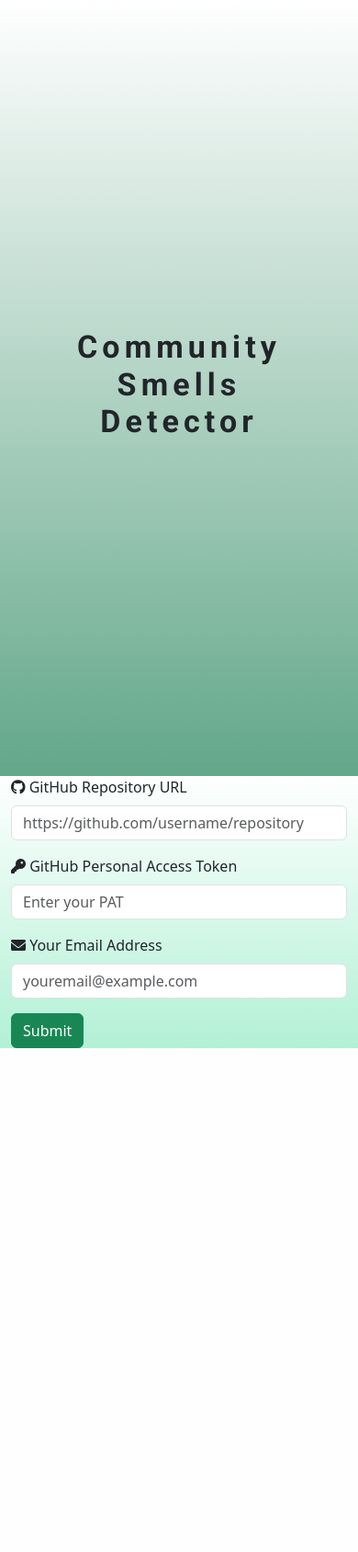
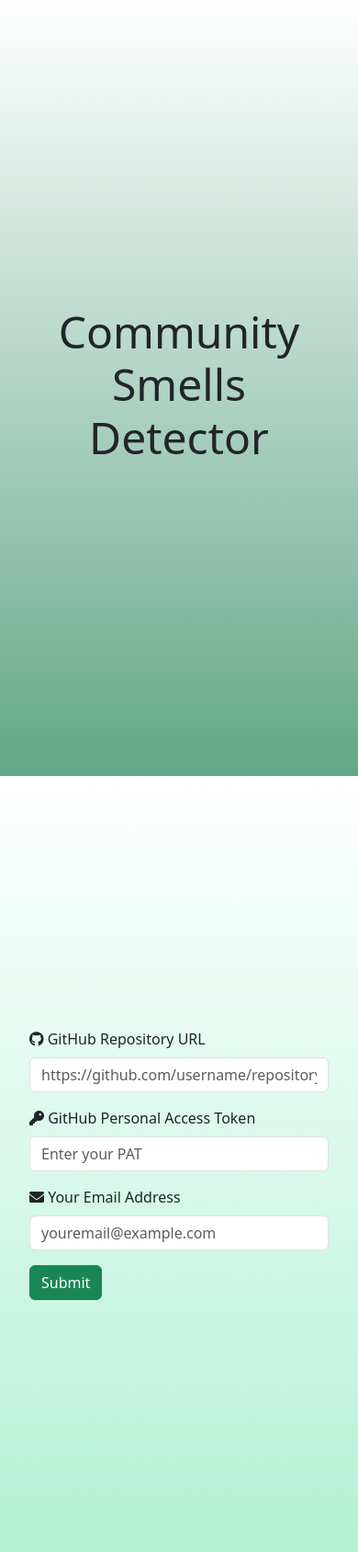
Before and after one commit to CSCI5308/course-project-g01, a Flask app: page / in a window 390 px wide. Shown: the whole page at 92% size. Before the commit the page ends 1140 px from the top, so only its background shows below. Run offline with Flask 3, Linux system fonts and the light colour scheme.

Commit message:
style: update styles.css for improved layout and responsiveness

```diff
--- a/MLbackend/static/style/styles.css
+++ b/MLbackend/static/style/styles.css
@@ -1,28 +1,3 @@
-.bg-Color{
-    background: hsla(154, 68%, 82%, 1);
-
-background: linear-gradient(90deg, hsla(154, 68%, 82%, 1) 0%, hsla(154, 70%, 91%, 1) 49%, hsla(0, 0%, 100%, 1) 100%);
-
-background: -moz-linear-gradient(90deg, hsla(154, 68%, 82%, 1) 0%, hsla(154, 70%, 91%, 1) 49%, hsla(0, 0%, 100%, 1) 100%);
-
-background: -webkit-linear-gradient(90deg, hsla(154, 68%, 82%, 1) 0%, hsla(154, 70%, 91%, 1) 49%, hsla(0, 0%, 100%, 1) 100%);
-
-filter: progid: DXImageTransform.Microsoft.gradient( startColorstr="#B0F0D4", endColorstr="#D8F8EA", GradientType=1 );
-}
-
-.bg-color2{
-    background: hsla(154, 28%, 52%, 1);
-
-background: linear-gradient(90deg, hsla(154, 28%, 52%, 1) 0%, hsla(0, 0%, 100%, 1) 100%);
-
-background: -moz-linear-gradient(90deg, hsla(154, 28%, 52%, 1) 0%, hsla(0, 0%, 100%, 1) 100%);
-
-background: -webkit-linear-gradient(90deg, hsla(154, 28%, 52%, 1) 0%, hsla(0, 0%, 100%, 1) 100%);
-
-filter: progid: DXImageTransform.Microsoft.gradient( startColorstr="#62A789", endColorstr="#FFFFFF", GradientType=1 );
-}
-
-
 .content {
     min-height: 100vh;            /* At least the full viewport height */
     width: 100%;                  /* Full width */
@@ -33,70 +8,52 @@ filter: progid: DXImageTransform.Microsoft.gradient( startColorstr="#62A789", en
     box-sizing: border-box;       /* Include padding in width calculations */
 }
 
-.content form {
-    width: 100%;                  /* Form takes full width */
-    max-width: 600px;             /* Max width to control form size */
-    margin: 0 auto;               /* Center form horizontally */
-    padding: 20px;                /* Add padding around form content */
-    box-sizing: border-box;       /* Include padding in width calculations */
+.content-form {
+    min-height: 100vh;            /* At least the full viewport height */
+    width: 100%;                  /* Full width */
+    display: grid;                /* Grid layout for easy centering */
+    align-items: center;          /* Vertically center items within the grid */
+    padding: 20px;
+    box-sizing: border-box;             /* Add padding to the container */
 }
 
-.mui-textfield {
-    width: 100%;                  /* Ensure textfield takes full width */
-    margin-bottom: 20px;          /* Add space between input fields */
+.bg-Color {
+    background: linear-gradient(to top, hsla(154, 68%, 82%, 1) 0%, hsla(154, 70%, 91%, 1) 49%, hsla(0, 0%, 100%, 1) 100%);
 }
 
-.mui-textfield input {
-    width: 100%;                  /* Ensure the input field takes full width */
-    padding: 10px;                /* Add padding for better readability */
-    box-sizing: border-box;       /* Include padding in width calculations */
-    font-size: 16px;              /* Optional: Adjust font size */
-}
-
-
-.bg-green{
-    background-color:#62A789;
+.bg-color2 {
+    background: linear-gradient(to top, hsla(154, 28%, 52%, 1) 0%, hsla(0, 0%, 100%, 1) 100%);
 }
 
 .heading-text {
-    font-family: "Roboto", sans-serif; /* Or your preferred font */
-    font-weight: bold;
-    font-size: 34px; /* Adjust the font size as needed */
-    overflow: hidden;
-    white-space: nowrap;
-    letter-spacing: 0.15em;
-  }
+    font-size: 3em;
+}
 
-/* Loader Overlay */
-.loader-overlay {
-    display: none; /* Hidden by default */
+.overlay {
     position: fixed;
     top: 0;
     left: 0;
-    width: 100%;
-    height: 100%;
-    background-color: rgba(0, 0, 0, 0.5); /* Semi-transparent black overlay */
-    z-index: 9998; /* Behind the loader */
+    right: 0;
+    bottom: 0;
+    background-color: rgba(255, 255, 255, 0.7);
+    display: flex;
+    align-items: center;
+    justify-content: center;
+    z-index: 9999;
 }
 
-/* Loader */
-.loader {
-    display: none; /* Hidden by default */
-    position: fixed;
-    left: 50%;
-    top: 50%;
-    transform: translate(-50%, -50%);
-    border: 16px solid #f3f3f3; /* Light grey border */
-    border-radius: 50%;
-    border-top: 16px solid #3498db; /* Blue color for loader top */
-    width: 120px;
-    height: 120px;
-    animation: spin 2s linear infinite;
-    z-index: 9999; /* Above the overlay */
+.spinner-border {
+    width: 3rem;
+    height: 3rem;
 }
 
-/* Spin Animation */
-@keyframes spin {
-    0% { transform: rotate(0deg); }
-    100% { transform: rotate(360deg); }
+.content-result {
+    width: 100%;
+    min-height: 100vh; /* Set minimum height to 100% of the viewport height */
+    max-height: 100vh; /* Set maximum height to the viewport height */
+    overflow-y: auto; /* Enable vertical scrolling */
+    padding: 20px; /* Add some padding for better readability */
+    box-sizing: border-box; /* Ensure padding does not affect total width */
+    border: 1px solid #ccc; /* Optional: Add a border for better visibility */
+    border-radius: 5px;
 }
```
